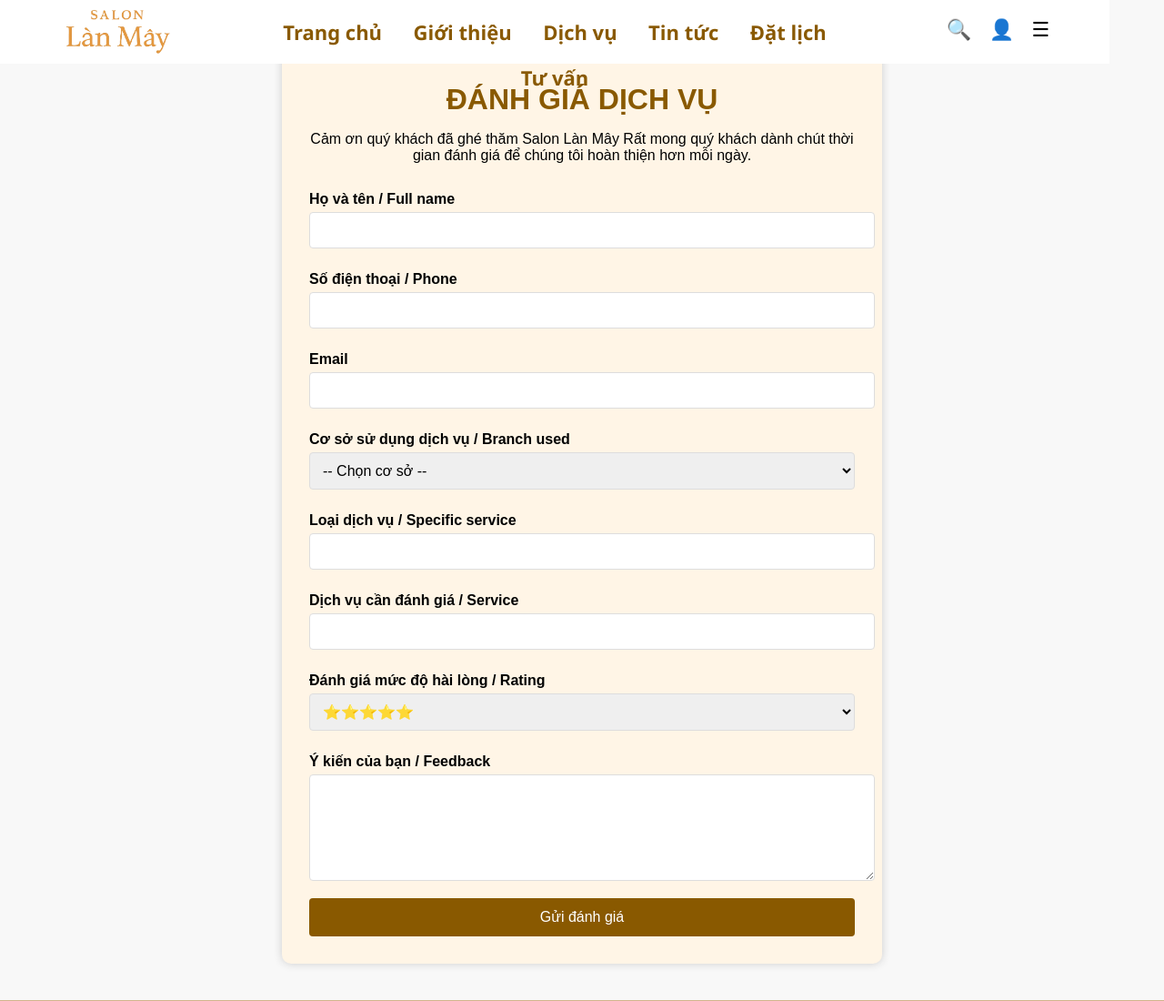
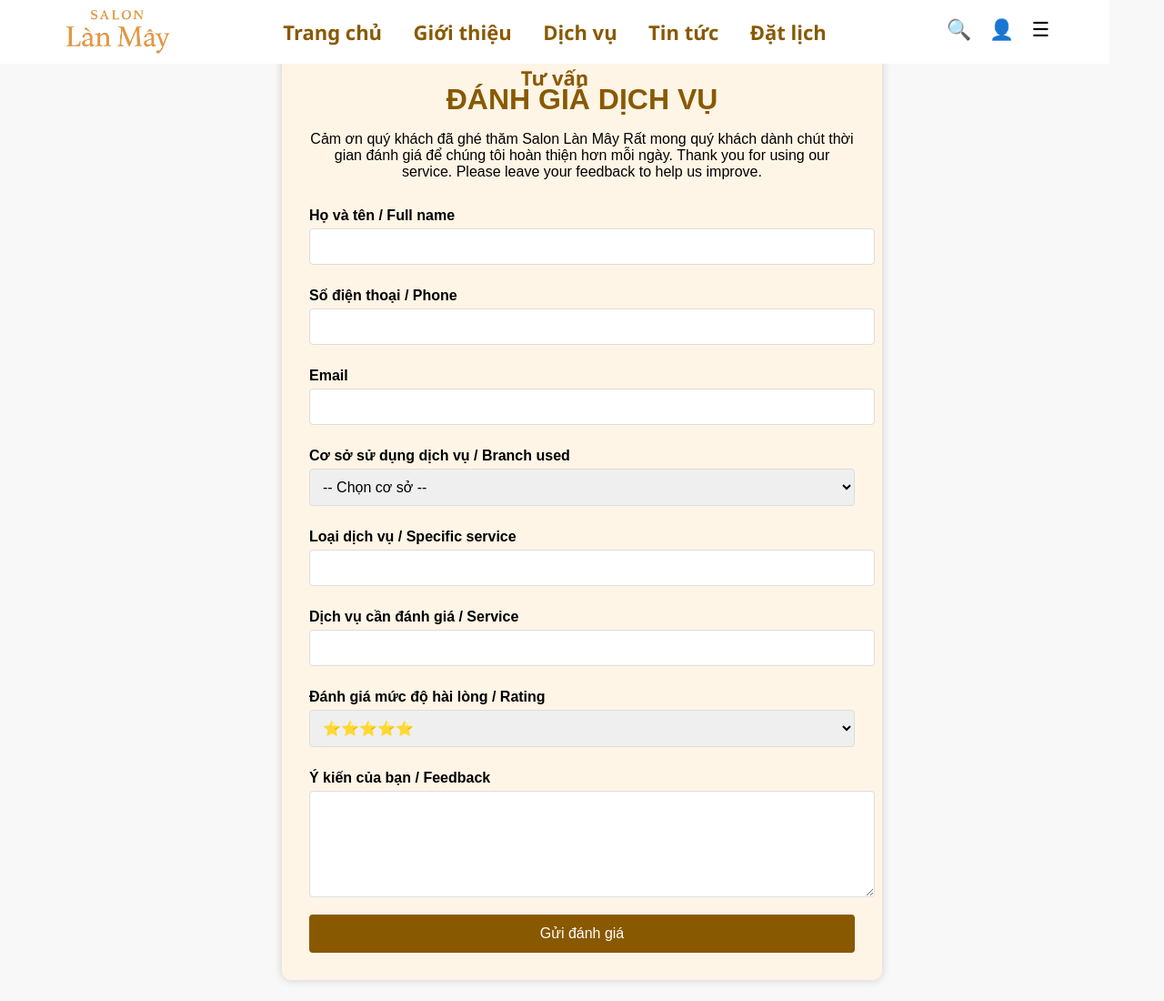
Before and after one commit to Xuyen1512/WebSalon, a PHP site: page /danhgia.php in a window 1280 px wide. Shown: the top 1100 px of the page at 91% size. Run offline with PHP 8.4, Linux system fonts and the light colour scheme; some libraries are stand-ins or nearby versions.

Commit message:
danhgia.php

```diff
--- a/danhgia.php
+++ b/danhgia.php
@@ -112,7 +112,8 @@ if (isset($_POST['submit'])) {
     <div class="container">
         <h1>ĐÁNH GIÁ DỊCH VỤ</h1>
         <p>Cảm ơn quý khách đã ghé thăm Salon Làn Mây
-Rất mong quý khách dành chút thời gian đánh giá để chúng tôi hoàn thiện hơn mỗi ngày.</p>
+Rất mong quý khách dành chút thời gian đánh giá để chúng tôi hoàn thiện hơn mỗi ngày.
+Thank you for using our service. Please leave your feedback to help us improve.</p>
 
         <form method="post" action="">
             <label>Họ và tên / Full name</label>
```
